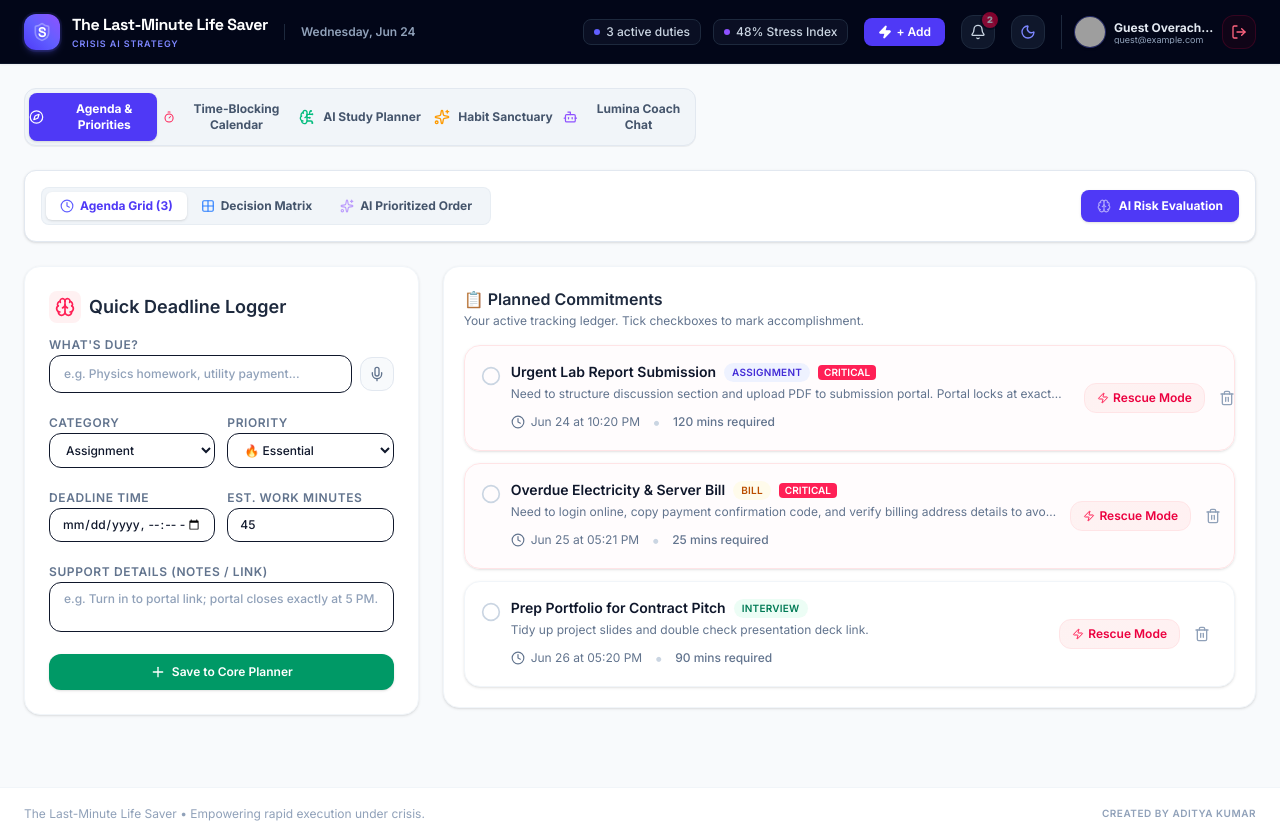
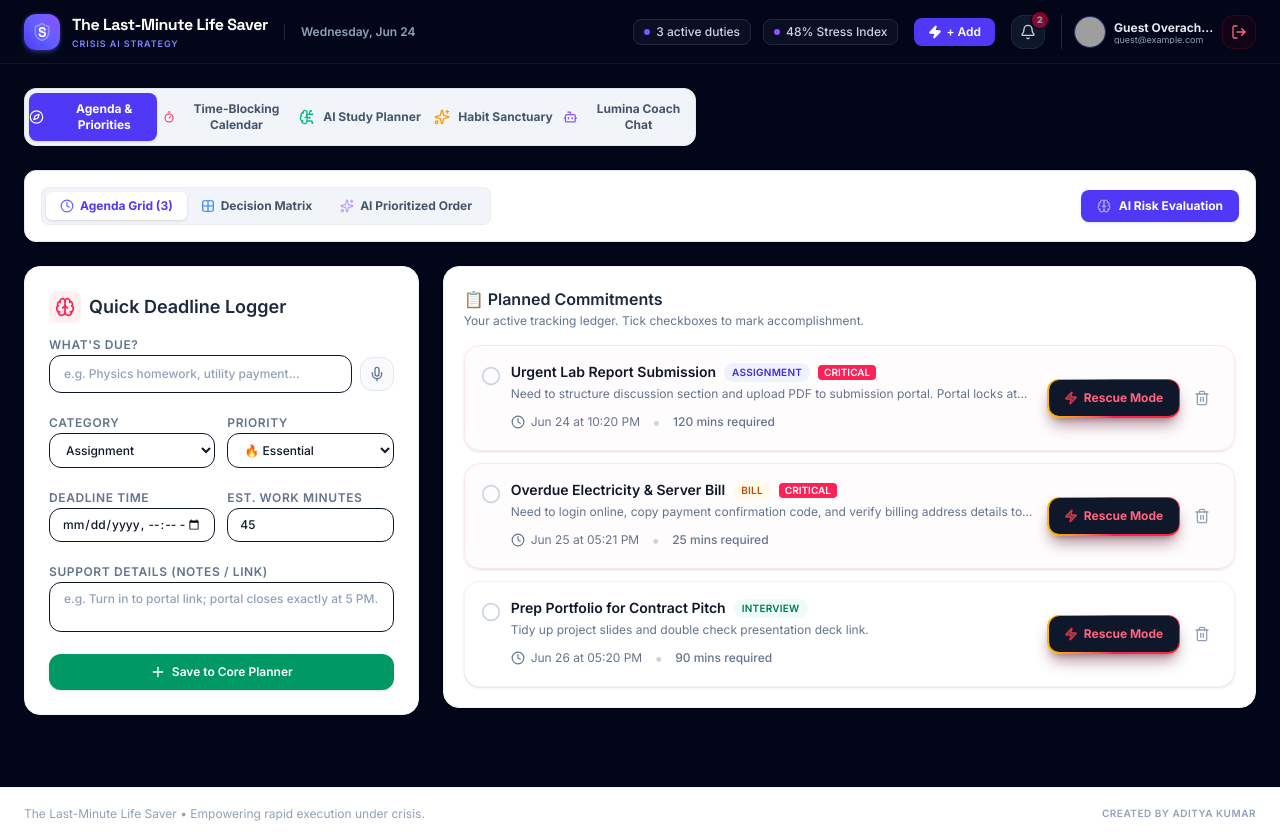
Before and after one commit to aadityakumar-netizen/vibe2ship-project, a React (Vite) app: page / in a window 1280 px wide. Both pictures are taken after a click on the button "Continue as Guest Mode". Built offline with nearby package versions, Linux system fonts and the light colour scheme; grey boxes are pictures that could not be loaded.

Commit message:
feat: enforce dark mode and enhance AI rescue UI
- Permanently set application theme to dark mode.
- Redesign "Instant AI Rescue" button with a gradient border and hover animation for improved visibility.

```diff
--- a/src/App.tsx
+++ b/src/App.tsx
@@ -34,7 +34,7 @@ import {
 export default function App() {
   // Current user accounts states
   const [currentUser, setCurrentUser] = useState<User | null>(null);
-  const [darkMode, setDarkMode] = useState<boolean>(false);
+  const [darkMode] = useState<boolean>(true);
   const [authChecked, setAuthChecked] = useState(false);
 
   const [tasks, setTasks] = useState<Task[]>([]);
@@ -54,15 +54,9 @@ export default function App() {
 
   // Initialize and load auth + theme state on mount
   useEffect(() => {
-    // 1. Theme Configuration
-    const cachedTheme = safeLocalStorage.getItem("theme");
-    const isDark = cachedTheme === "dark";
-    setDarkMode(isDark);
-    if (isDark) {
-      document.documentElement.classList.add("dark");
-    } else {
-      document.documentElement.classList.remove("dark");
-    }
+    // 1. Theme Configuration - Permanently dark mode
+    document.documentElement.classList.add("dark");
+    safeLocalStorage.setItem("theme", "dark");
 
     // 2. User Authentication Check
     const cachedUserRaw = safeLocalStorage.getItem("saved_current_life_saver_user_v1");
@@ -77,14 +71,10 @@ export default function App() {
     setAuthChecked(true);
   }, []);
 
-  // Update document dark class when theme toggles
+  // Update document dark class always
   useEffect(() => {
-    if (darkMode) {
-      document.documentElement.classList.add("dark");
-    } else {
-      document.documentElement.classList.remove("dark");
-    }
-  }, [darkMode]);
+    document.documentElement.classList.add("dark");
+  }, []);
 
   // Load user-specific cached data whenever currentUser changes
   useEffect(() => {
@@ -269,13 +259,6 @@ export default function App() {
   const handleLogout = () => {
     setCurrentUser(null);
     safeLocalStorage.removeItem("saved_current_life_saver_user_v1");
-  };
-
-  // Theme Toggle Handler
-  const toggleTheme = () => {
-    const newMode = !darkMode;
-    setDarkMode(newMode);
-    safeLocalStorage.setItem("theme", newMode ? "dark" : "light");
   };
 
   // Save changes back to localStorage with user-specific isolation
@@ -490,14 +473,7 @@ export default function App() {
             </button>
           </div>
 
-          {/* Theme Toggle Button */}
-          <button
-            onClick={toggleTheme}
-            className="p-2 cursor-pointer transition-all border border-slate-800 bg-slate-900 hover:bg-slate-850 text-slate-300 hover:text-white rounded-xl flex items-center justify-center"
-            title={darkMode ? "Switch to Light Mode" : "Switch to Dark Mode"}
-          >
-            {darkMode ? <Sun className="w-4 h-4 shrink-0 text-amber-400" /> : <Moon className="w-4 h-4 shrink-0 text-indigo-400" />}
-          </button>
+
 
           {/* User Account Avatar / Information */}
           <div className="flex items-center gap-2 border-l border-slate-800 pl-3 shrink-0">
--- a/src/components/TaskPrioritizer.tsx
+++ b/src/components/TaskPrioritizer.tsx
@@ -481,6 +481,7 @@ export default function TaskPrioritizer({
                       t.quadrant === 1 ||
                       (!t.quadrant && t.importance === "high"),
                   ).length > 0 && (
+                    <div className="relative p-[1.5px] rounded-xl bg-gradient-to-r from-amber-400 via-rose-500 to-red-500 shadow-md shadow-rose-950/30 hover:scale-[1.03] transition-all duration-300 self-start mt-2 shrink-0">
                       <button
                         onClick={() => {
                           const topTask = activeTasks.find(
@@ -490,10 +491,12 @@ export default function TaskPrioritizer({
                           );
                           if (topTask) onStartRescue(topTask);
                         }}
-                      className="text-[10px] self-start mt-2 px-2.5 py-1.5 bg-rose-600 text-white font-medium rounded-md hover:bg-rose-700 transition cursor-pointer"
+                        className="w-full min-w-[130px] h-[36px] px-3.5 bg-slate-900 hover:bg-rose-600 text-rose-400 hover:text-white text-xs font-bold rounded-[10.5px] transition-all duration-200 cursor-pointer flex items-center justify-center gap-1.5 whitespace-nowrap"
                       >
+                        <Zap className="w-3.5 h-3.5 text-rose-500 group-hover:text-white shrink-0 fill-amber-300/30" />
                         Instant AI Rescue
                       </button>
+                    </div>
                   )}
                 </div>
 
@@ -813,13 +816,15 @@ export default function TaskPrioritizer({
 
                             {/* Rescue CTA */}
                             <div className="flex items-center gap-1.5 self-center">
+                              <div className="relative p-[1.5px] rounded-xl bg-gradient-to-r from-amber-400 via-rose-500 to-red-500 shadow-lg shadow-rose-950/40 hover:scale-[1.03] transition-all duration-300 shrink-0">
                                 <button
                                   onClick={() => onStartRescue(task)}
-                                className="px-3 py-1.5 bg-gradient-to-r from-red-50 to-rose-50 dark:from-slate-800 dark:to-slate-850 hover:from-rose-500 hover:to-rose-600 dark:hover:from-rose-600 dark:hover:to-rose-700 border border-rose-100 dark:border-slate-700 text-rose-600 dark:text-rose-400 hover:text-white dark:hover:text-white text-xs font-semibold rounded-xl transition flex items-center gap-1 shrink-0 cursor-pointer"
+                                  className="w-full min-w-[130px] h-[36px] px-3.5 bg-slate-900 hover:bg-rose-600 text-rose-400 hover:text-white text-xs font-bold rounded-[10.5px] transition-all duration-200 flex items-center justify-center gap-1.5 shrink-0 cursor-pointer whitespace-nowrap"
                                 >
-                                <Zap className="w-3 h-3 text-rose-500 group-hover:text-white shrink-0" />
+                                  <Zap className="w-3.5 h-3.5 text-rose-500 group-hover:text-white shrink-0 fill-amber-300/30" />
                                   Rescue Mode
                                 </button>
+                              </div>
                               <button
                                 onClick={() => deleteTask(task.id)}
                                 className="p-2 text-slate-400 dark:text-slate-500 hover:text-rose-600 dark:hover:text-rose-400 rounded-lg hover:bg-slate-50 dark:hover:bg-slate-800 transition cursor-pointer"
```
Lines whose indentation alone changed are shown as unchanged.
